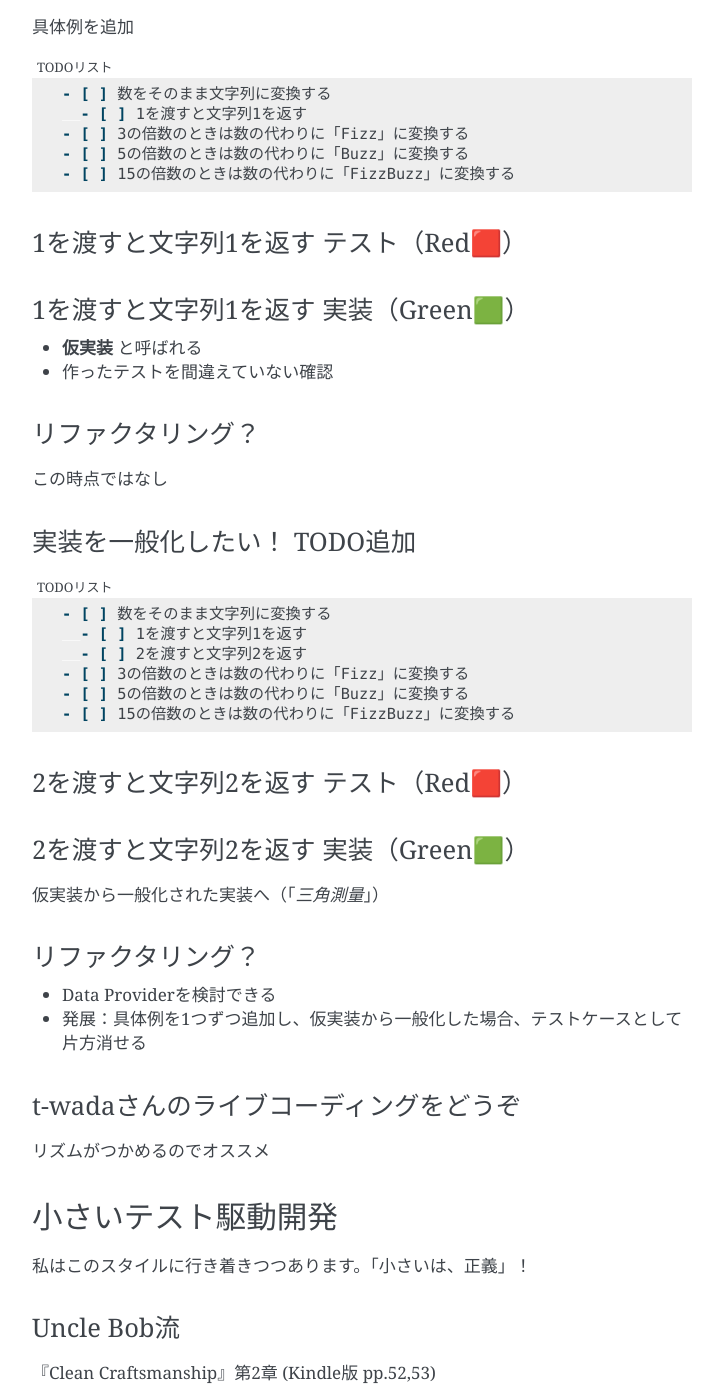
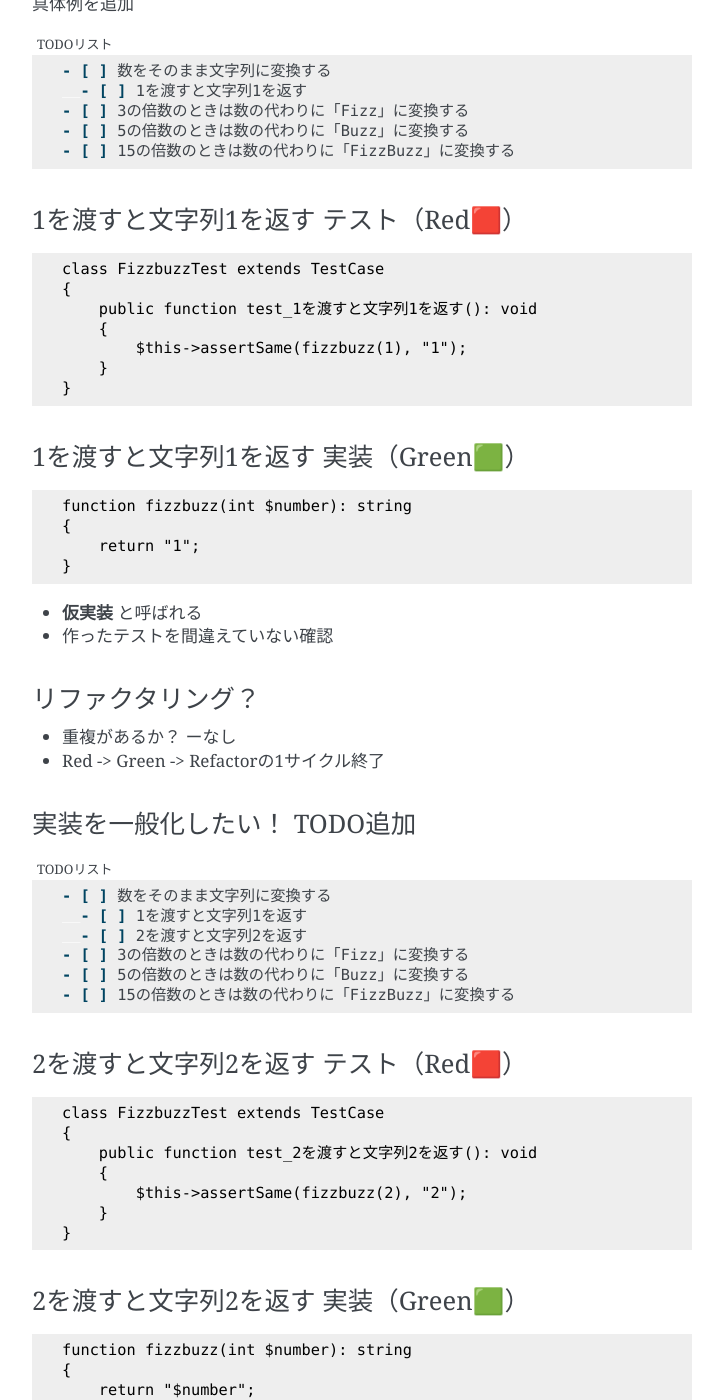
Before and after one commit to ftnext/2024-slides, a Sphinx documentation site: the page built from source/phpkansai/practice-test-code.rst, in a window 1280 px wide and 1400 px high, scrolled down 15560 px. Shown: the whole window, without its empty margins (388-1111 px from the left). Built offline with Sphinx 7.4.7, drawn with Linux system fonts in a browser that asks for light colours.

Commit message:
[feat] Draft TDD

```diff
--- a/source/phpkansai/test-driven-development.rst.txt
+++ b/source/phpkansai/test-driven-development.rst.txt
@@ -80,10 +79,25 @@ TODOリスト
 1を渡すと文字列1を返す テスト（Red🟥）
 --------------------------------------------------
 
+.. code-block:: php
+
+    class FizzbuzzTest extends TestCase
+    {
+        public function test_1を渡すと文字列1を返す(): void
+        {
+            $this->assertSame(fizzbuzz(1), "1");
+        }
+    }
 
 1を渡すと文字列1を返す 実装（Green🟩）
 --------------------------------------------------
 
+.. code-block:: php
+
+    function fizzbuzz(int $number): string
+    {
+        return "1";
+    }
 
 * **仮実装** と呼ばれる
 * 作ったテストを間違えていない確認
@@ -91,7 +105,8 @@ TODOリスト
 リファクタリング？
 --------------------------------------------------
 
-この時点ではなし
+* 重複があるか？ ーなし
+* Red -> Green -> Refactorの1サイクル終了
 
 実装を一般化したい！ TODO追加
 --------------------------------------------------
@@ -109,15 +124,32 @@ TODOリスト
 2を渡すと文字列2を返す テスト（Red🟥）
 --------------------------------------------------
 
+.. code-block:: php
+
+    class FizzbuzzTest extends TestCase
+    {
+        public function test_2を渡すと文字列2を返す(): void
+        {
+            $this->assertSame(fizzbuzz(2), "2");
+        }
+    }
 
 2を渡すと文字列2を返す 実装（Green🟩）
 --------------------------------------------------
+
+.. code-block:: php
+
+    function fizzbuzz(int $number): string
+    {
+        return "$number";
+    }
 
 仮実装から一般化された実装へ（「*三角測量*」）
 
 リファクタリング？
 --------------------------------------------------
 
+* 重複があるか？
 * Data Providerを検討できる
 * 発展：具体例を1つずつ追加し、仮実装から一般化した場合、テストケースとして片方消せる
 
@@ -148,6 +182,8 @@ Uncle Bob流
 
 .. エラーが出たらRed（AssertionErrorだけでなく、コンパイルエラーなど）
 
+.. クラスではなく、fizzbuzz関数でやることになりそう
+
 デモをする（左右に開いて）
 ============================================================
 
```
Also changed, not shown: other parts of source/phpkansai/test-driven-development.rst.txt (+2 -1 lines).
